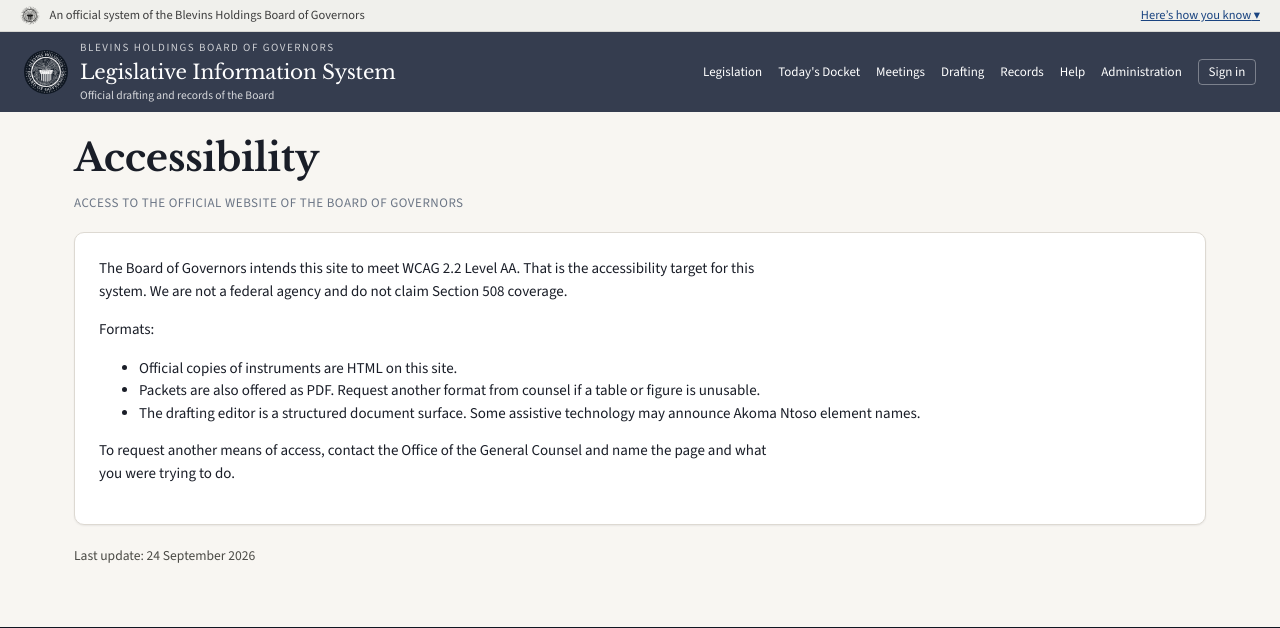
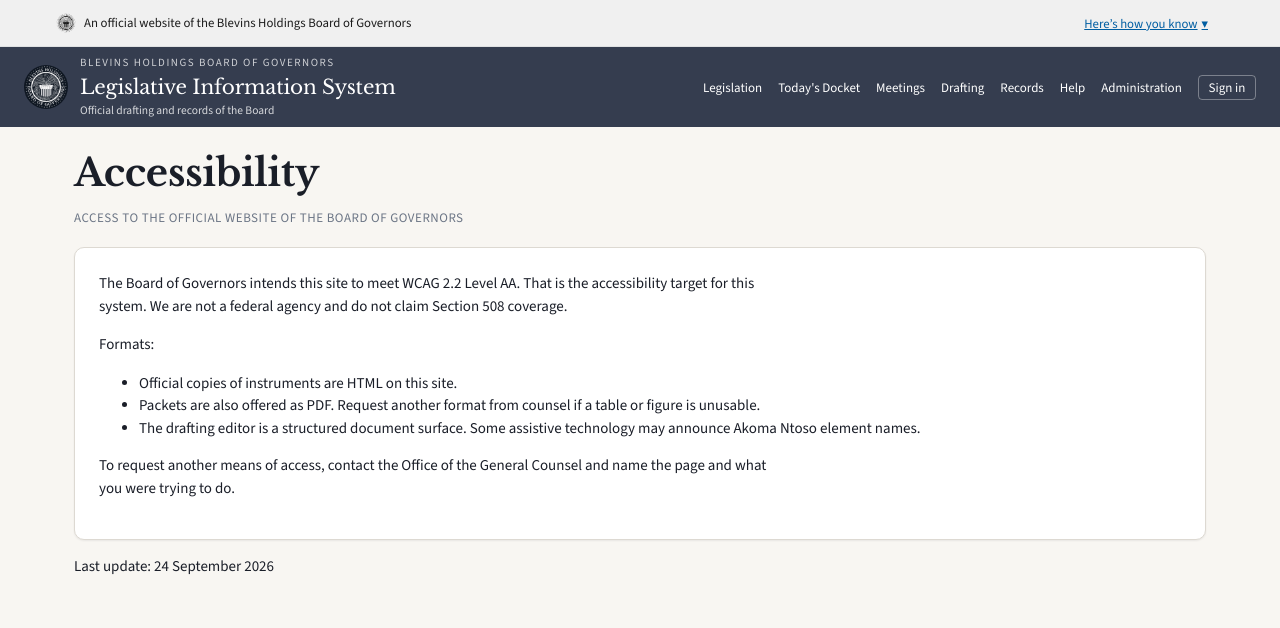
Before and after one commit to policynerd/blevins-docket-mgr, a Next.js app in the folder apps/web/: page /accessibility in a window 1280 px wide. Shown: the top 628 px of the page. Built offline with nearby package versions, Linux system fonts and the light colour scheme; no server answers.

Commit message:
USWDS-style official banner: flag row, Here's how you know, two info blocks.

```diff
--- a/apps/web/app/official-banner.tsx
+++ b/apps/web/app/official-banner.tsx
@@ -1,38 +1,71 @@
+'use client';
+
+import { useId, useState } from 'react';
+
+function LockIcon({ titleId, descId }: { titleId: string; descId: string }) {
+  return (
+    <svg xmlns="http://www.w3.org/2000/svg" width={13} height={16} viewBox="0 0 52 64" role="img" aria-labelledby={titleId} focusable="false">
+      <title id={titleId}>Lock</title>
+      <desc id={descId}>Locked padlock</desc>
+      <path fill="#000" fillRule="evenodd" d="M26 0c10.493 0 19 8.507 19 19v9h3a4 4 0 0 1 4 4v28a4 4 0 0 1-4 4H4a4 4 0 0 1-4-4V32a4 4 0 0 1 4-4h3v-9C7 8.507 15.507 0 26 0zm0 8c-5.979 0-10.843 4.77-10.996 10.712L15 19v9h22v-9c0-6.075-4.925-11-11-11z" />
+    </svg>
+  );
+}
+
 export function OfficialBanner() {
+  const [open, setOpen] = useState(false);
+  const id = useId();
+
   return (
-    <details className="gov-banner">
-      <summary className="gb-bar">
-        <img className="gb-logo" src="/brand/seal-on-light.png" alt="" width={20} height={20} />
-        <span className="gb-text">
-          An official system of the Blevins Holdings Board of Governors
+    <div className="custom-banner">
+      <div className="custom-banner__header">
+        <div className="custom-banner__left">
+          <img className="custom-banner__flag" src="/brand/seal-on-light.png" width={20} height={20} alt="" />
+          <p className="custom-banner__text">An official website of the Blevins Holdings Board of Governors</p>
+        </div>
+        <button
+          type="button"
+          className="custom-banner__button"
+          aria-expanded={open}
+          aria-controls={`banner-content-${id}`}
+          onClick={() => setOpen((v) => !v)}
+        >
+          <span className="custom-banner__button-text">Here&rsquo;s how you know</span>
+          <span className={open ? 'custom-banner__caret open' : 'custom-banner__caret'} aria-hidden>
+            ▾
           </span>
-        <span className="gb-toggle">Here&rsquo;s how you know</span>
-      </summary>
-      <div className="gb-body">
-        <div className="gb-cols">
-          <div className="gb-col">
-            <strong>This is the Board&rsquo;s own record</strong>
+        </button>
+      </div>
+      {open ? (
+        <div className="custom-banner__content active" id={`banner-content-${id}`}>
+          <div className="custom-banner__info">
+            <div className="info-block">
+              <img src="/brand/seal-on-light.png" width={40} height={40} alt="" />
               <p>
-              Instruments drafted here become the official text of the Board. Published copies and
-              packets are produced from that text — not from a second system.
+                <strong>Official websites use this host</strong>
+                <br />
+                This system is operated for the Board of Governors. It is not a United States
+                Government website and it is not a .gov.
               </p>
             </div>
-          <div className="gb-col">
-            <strong>Secure sites use HTTPS</strong>
+            <div className="info-block">
+              <span className="icon-lock">
+                <LockIcon titleId={`banner-lock-title-${id}`} descId={`banner-lock-desc-${id}`} />
+              </span>
               <p>
-              A lock or https:// means the connection to this host is encrypted. Sign in only on
-              this official host or on app.blevinsholdings.com.
-            </p>
-          </div>
-          <div className="gb-col">
-            <strong>Internal use</strong>
-            <p>
-              Access is limited to authenticated members and staff. Actions that change a file are
-              attributed. The live docket and votes remain on app.blevinsholdings.com.
+                <strong>Secure websites use HTTPS</strong>
+                <br />
+                A <strong>lock</strong> ({' '}
+                <span className="icon-lock inline">
+                  <LockIcon titleId={`banner-lock-title-2-${id}`} descId={`banner-lock-desc-2-${id}`} />
+                </span>
+                ) or <strong>https://</strong> means you&rsquo;ve safely connected to this official
+                host. Sign in only here or on app.blevinsholdings.com.
               </p>
             </div>
           </div>
         </div>
-    </details>
+      ) : null}
+    </div>
   );
 }
--- a/apps/web/app/official.css
+++ b/apps/web/app/official.css
@@ -10,50 +10,81 @@
 }
 .skip-link:focus { top: 0.5rem; }
 
-.gov-banner {
-  background: #f0f0ec;
-  border-bottom: 1px solid #d6d6d2;
-  font-family: var(--font-ui);
-  font-size: 0.78rem;
-  color: #3d3d3d;
+.custom-banner {
+  background: #f0f0f0;
+  border-bottom: 1px solid #dfe1e2;
+  font-family: Source Sans Pro, Source Sans 3, Helvetica, Arial, sans-serif;
+  font-size: 0.94rem;
+  color: #1b1b1b;
 }
-.gov-banner .gb-bar {
+.custom-banner__header {
   display: flex;
   align-items: center;
-  gap: 0.6rem;
-  padding: 0.35rem 1.25rem;
-  cursor: pointer;
-  list-style: none;
+  justify-content: space-between;
+  gap: 1rem;
+  max-width: 75rem;
+  margin: 0 auto;
+  padding: 0.35rem 1rem;
 }
-.gov-banner .gb-bar::-webkit-details-marker { display: none; }
-.gov-banner .gb-logo {
+.custom-banner__left {
+  display: flex;
+  align-items: center;
+  gap: 0.5rem;
+  min-width: 0;
+}
+.custom-banner__flag {
   width: 20px;
   height: 20px;
   object-fit: contain;
 }
-.gov-banner .gb-text { flex: 1; }
-.gov-banner .gb-toggle {
-  color: #1a4480;
+.custom-banner__text {
+  margin: 0;
+  font-size: 0.8rem;
+  line-height: 1.3;
+}
+.custom-banner__button {
+  display: inline-flex;
+  align-items: center;
+  gap: 0.25rem;
+  border: 0;
+  background: transparent;
+  color: #005ea2;
+  font: inherit;
+  font-size: 0.8rem;
+  cursor: pointer;
+  white-space: nowrap;
   text-decoration: underline;
-  white-space: nowrap;
 }
-.gov-banner .gb-toggle::after { content: ' \25BE'; text-decoration: none; }
-.gov-banner[open] .gb-toggle::after { content: ' \25B4'; }
-.gov-banner .gb-body {
-  padding: 0.35rem 1.25rem 1rem;
-  background: #f7f6f2;
-  border-top: 1px solid #e4e1d8;
+.custom-banner__caret {
+  display: inline-block;
+  transform: rotate(0deg);
 }
-.gov-banner .gb-cols {
+.custom-banner__caret.open { transform: rotate(180deg); }
+.custom-banner__content {
+  background: #f0f0f0;
+  border-top: 1px solid #dfe1e2;
+}
+.custom-banner__info {
   display: grid;
-  gap: 1.25rem;
-  grid-template-columns: repeat(3, minmax(0, 1fr));
-  max-width: 72rem;
+  grid-template-columns: 1fr 1fr;
+  gap: 1.5rem 2rem;
+  max-width: 75rem;
+  margin: 0 auto;
+  padding: 1rem 1rem 1.25rem;
 }
-.gov-banner .gb-col strong { display: block; margin-bottom: 0.35rem; color: #1b1b18; }
-.gov-banner .gb-col p { margin: 0; line-height: 1.45; }
-@media (max-width: 800px) {
-  .gov-banner .gb-cols { grid-template-columns: 1fr; }
+.info-block {
+  display: flex;
+  gap: 0.75rem;
+  align-items: flex-start;
+}
+.info-block img, .info-block .icon-lock {
+  flex: 0 0 40px;
+}
+.info-block p { margin: 0; font-size: 0.92rem; line-height: 1.45; }
+.icon-lock svg { width: 20px; height: 24px; vertical-align: middle; }
+.icon-lock.inline svg { width: 10px; height: 13px; }
+@media (max-width: 720px) {
+  .custom-banner__info { grid-template-columns: 1fr; }
 }
 
 .brand-text .purpose {
@@ -89,9 +120,8 @@
 .letter-part { margin-top: 2rem; padding-top: 1rem; border-top: 1px solid #e4e1d8; }
 .letter-updated { margin-top: 2rem; font-size: 0.85rem; color: #4a4a45; }
 .letter-actions { display: flex; gap: 0.75rem; justify-content: flex-end; margin: 1rem auto 0; max-width: 48rem; }
-.policy-updated { margin-top: 1.25rem; font-size: 0.85rem; color: #4a4a45; }
 @media print {
-  .gov-banner, .official-banner, .masthead, .site-footer, .letter-actions, .skip-link, .trail {
+  .custom-banner, .gov-banner, .masthead, .site-footer, .letter-actions, .skip-link, .trail {
     display: none !important;
   }
   .letter { box-shadow: none; border: 0; margin: 0; padding: 0; }
```
Lines whose indentation alone changed are shown as unchanged.
